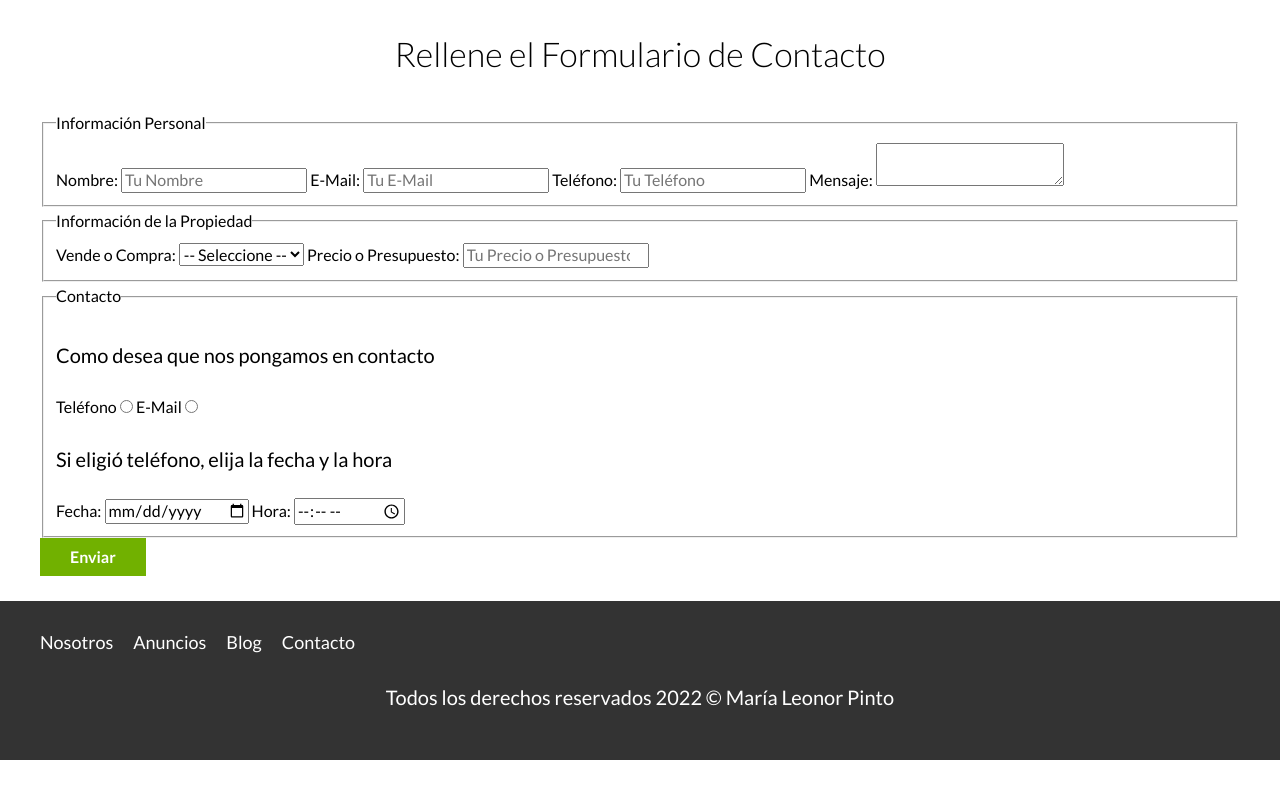
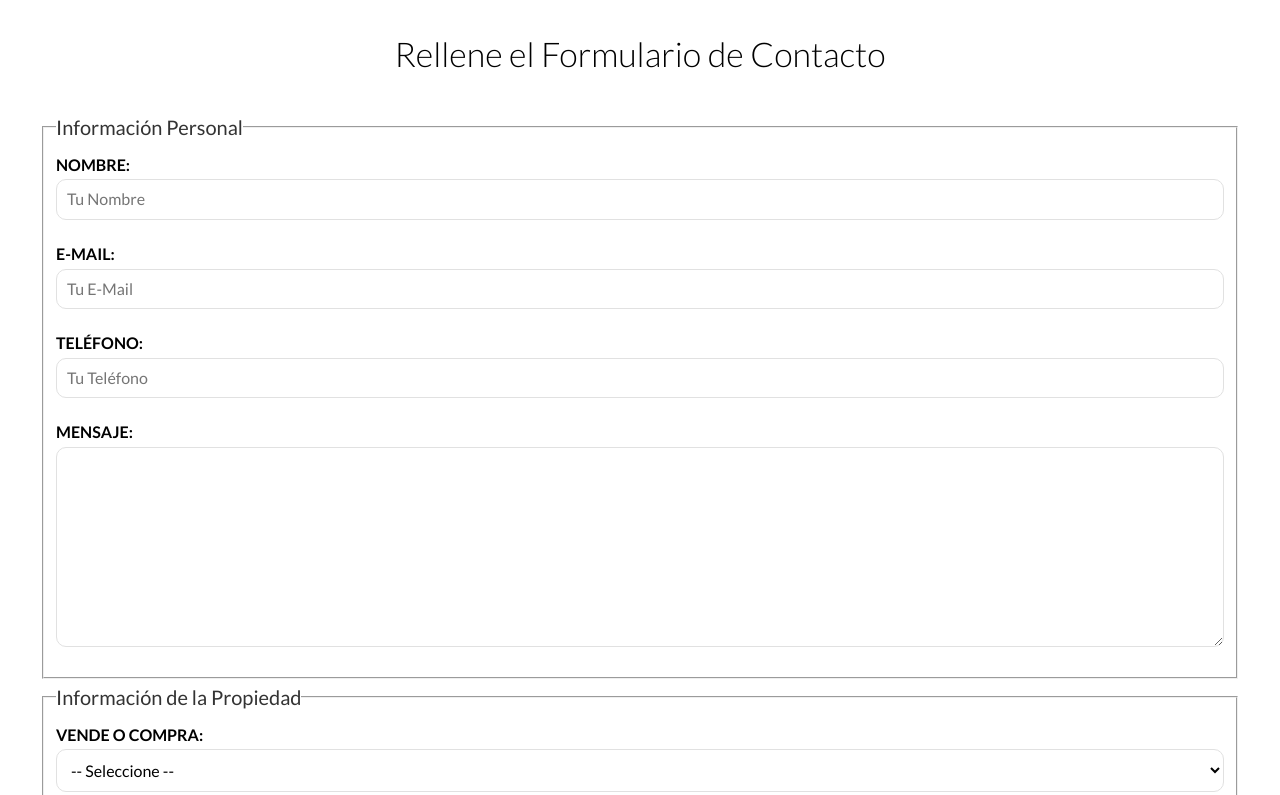
Before and after one commit to topgirl2410/Bienes-Raices-Frontend, a website: page contacto.html in a window 1280 px wide. Shown: the part 915-1710 px from the top of the page. Before the commit the page ends 1675 px from the top, so only its background shows below. Drawn offline with Linux system fonts and the light colour scheme.

Commit message:
acabado el frontend

```diff
--- a/src/scss/app.scss
+++ b/src/scss/app.scss
@@ -14,6 +14,7 @@
 @import "layout/contactar";
 @import "layout/inferior";
 @import "layout/testimonios";
+@import "layout/formulario";
 @import "layout/footer";
 
 /** Internas **/
--- /dev/null
+++ b/src/scss/layout/_formulario.scss
@@ -0,0 +1,44 @@
+.formulario {
+    p {
+        font-size: 1.4rem;
+        color: $grisOscuro;
+        margin: 2rem 0 0 0;
+    }
+
+    legend {
+        font-size: 2rem;
+        color: $grisOscuro;
+    }
+
+    label {
+        font-weight: $bold;
+        text-transform: uppercase;
+        display: block;
+    }
+    input:not([type="submit"]),
+    textarea,
+    select {
+        padding: 1rem;
+        display: block;
+        width: 100%;
+        background-color: $blanco;
+        border: 1px solid $gris;
+        border-radius: 1rem;
+        margin-bottom: 2rem;
+    }
+
+    textarea {
+        height: 20rem;
+    }
+
+    .forma-contacto {
+        max-width: 30rem;
+        display: flex;
+        justify-content: space-between;
+        align-items: center;
+    }
+    input[type="radio"] {
+        margin: 0;
+        width: auto;
+    }
+}
```
Also changed, not shown: build/css/app.css, 1 other file.
